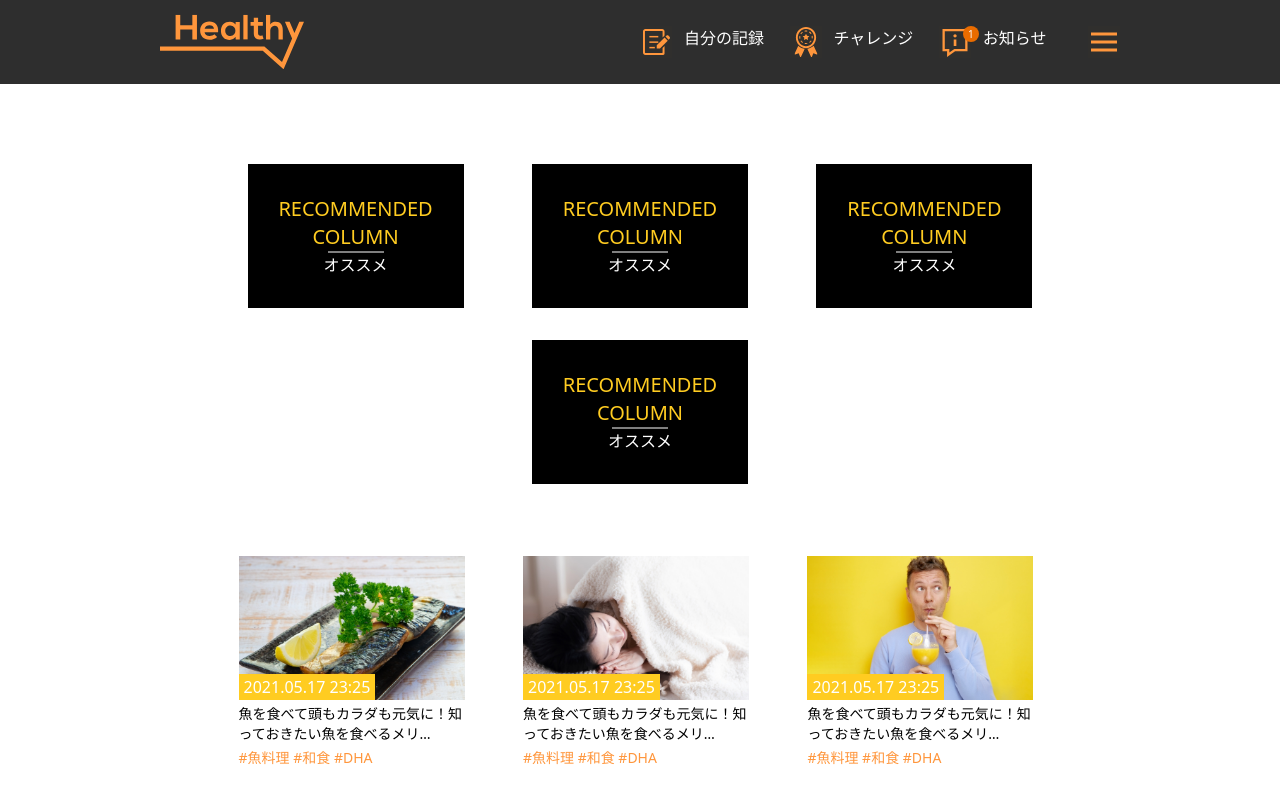
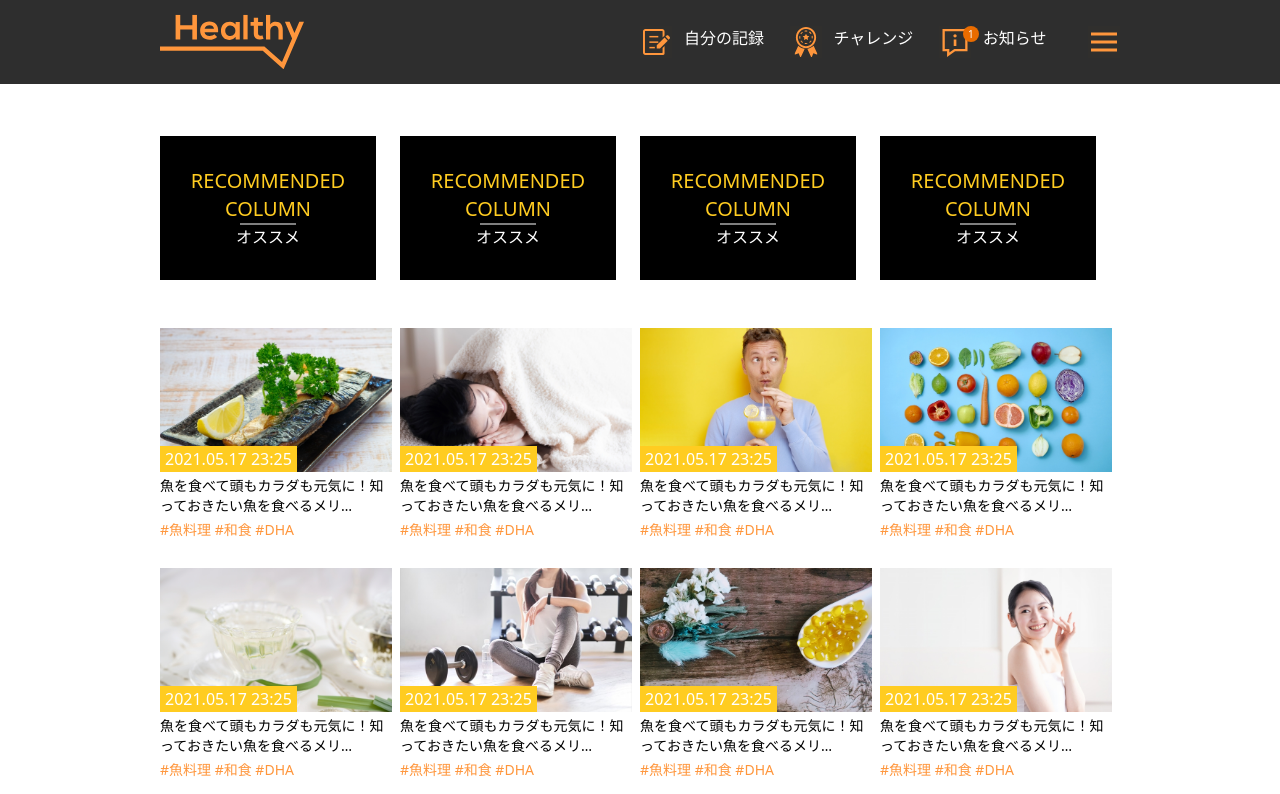
Before and after one commit to LofizDev/Arent_Test, a React (Vite) app: page /column in a window 1280 px wide. Shown: the top 794 px of the page. Built offline with nearby package versions, Linux system fonts and the light colour scheme.

Commit message:
fix layout

```diff
--- a/src/components/ColumnThumbnail.tsx
+++ b/src/components/ColumnThumbnail.tsx
@@ -44,12 +44,12 @@ function ColumnThumbnail(props: Iprops) {
       break;
   }
   return (
-    <div className="ColumnThumbnail w-[234px] mt-6 relative pr-2">
+    <div className="ColumnThumbnail w-full mt-6 relative pr-2">
       <div className="relative">
         <img
           src={image}
           alt="column-thumbnail"
-          className="w-[234px] h-[144px] object-cover"
+          className="w-full h-[144px] object-cover"
         />
         <div className="absolute bottom-0 border border-primary-300 bg-primary-300 text-white px-1">{time}</div>
       </div>
--- a/src/pages/Column.tsx
+++ b/src/pages/Column.tsx
@@ -7,16 +7,14 @@ import columnData from '../../mock/thumbnail.json';
 function Column() {
   return (
     <Layout>
-      <div className="Column">
+      <div className="Column lg:w-[960px] w-full lg:px-0 px-4 mt-5 mx-auto">
         <div
-          className="flex justify-around w-4/6 py-12 flex-wrap"
-          style={{ margin: "0 auto" }}
+          className="grid lg:grid-cols-4 grid-cols-2 md:grid-cols-3 "
         >
           {columnData.recomends.map((recomend, index) => <RecommendColumn key={index} name={recomend.name} description={recomend.description} />)}
         </div>
         <div
-          className="flex justify-around w-4/6 pb-20 flex-wrap"
-          style={{ margin: "0 auto" }}
+          className="grid lg:grid-cols-4 grid-cols-2 md:grid-cols-3 mt-6"
         >
           {columnData.thumbnail.map((item) => {
             return <ColumnThumbnail
@@ -27,10 +25,7 @@ function Column() {
             />
           })}
         </div>
-        <div
-          className="flex justify-around w-4/6 pb-20 flex-wrap"
-          style={{ margin: "0 auto" }}
-        >
+        <div className="grid lg:grid-cols-4 grid-cols-2 md:grid-cols-3 ">
           {
             columnData.extraThumbnail.map((item) => {
               return <ColumnThumbnail
@@ -42,7 +37,7 @@ function Column() {
             })
           }
         </div>
-        <div className="flex justify-center py-4">
+        <div className="flex justify-center mt-5">
           <LinearButton name="コラムをもっと見る" />
         </div>
       </div>
```
Lines whose indentation alone changed are shown as unchanged.
